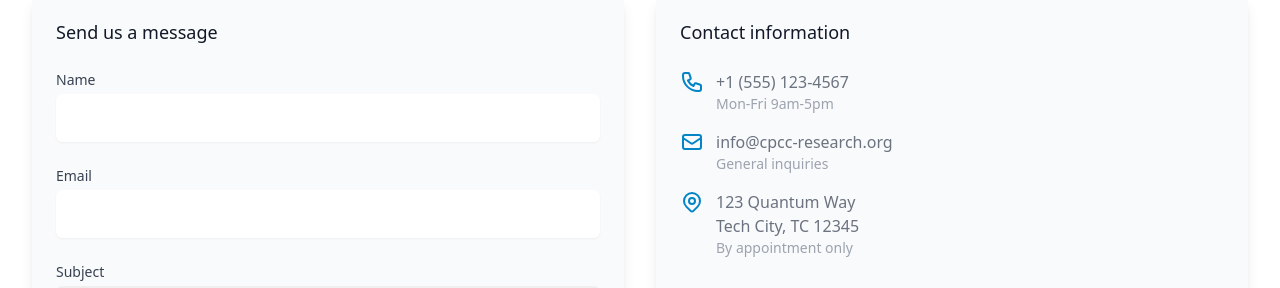
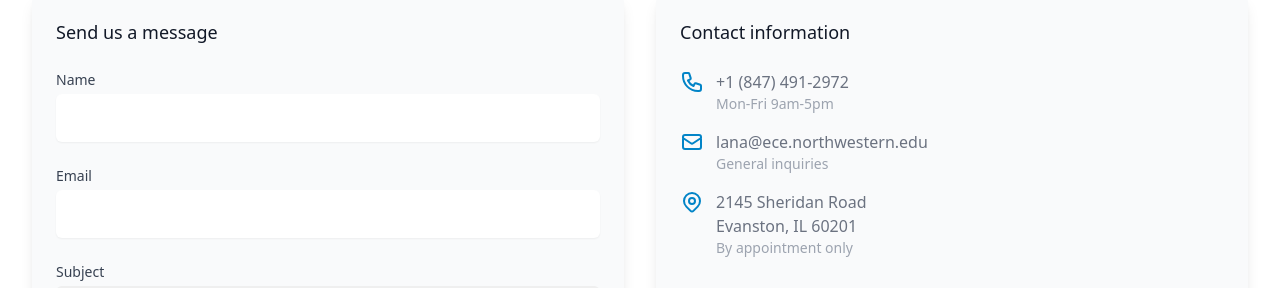
Before and after one commit to helenayuann/cpcc-website, a React (Create React App) app: page /contact in a window 1280 px wide. Shown: the part 634-922 px from the top of the page. Built offline with nearby package versions, Linux system fonts and the light colour scheme.

Commit message:
fixed location

```diff
--- a/src/pages/Contact.jsx
+++ b/src/pages/Contact.jsx
@@ -32,7 +32,11 @@ const Contact = () => {
               <div className="grid grid-cols-1 gap-8 lg:grid-cols-2">
                 <div className="bg-gray-50 p-6 rounded-lg shadow-lg">
                   <h3 className="text-lg font-medium text-gray-900">Send us a message</h3>
-                  <form className="mt-6 space-y-6">
+                  <form
+                    className="mt-6 space-y-6"
+                    action="https://formsubmit.co/helenayuan2027@u.northwestern.edu"
+                    method="POST"
+                  >
                     <div>
                       <label htmlFor="name" className="block text-sm font-medium text-gray-700">
                         Name
@@ -116,7 +120,7 @@ const Contact = () => {
                         </svg>
                       </div>
                       <div className="ml-3">
-                        <p className="text-base text-gray-500">+1 (555) 123-4567</p>
+                        <p className="text-base text-gray-500">+1 (847) 491-2972</p>
                         <p className="text-sm text-gray-400">Mon-Fri 9am-5pm</p>
                       </div>
                     </div>
@@ -127,7 +131,7 @@ const Contact = () => {
                         </svg>
                       </div>
                       <div className="ml-3">
-                        <p className="text-base text-gray-500">info@cpcc-research.org</p>
+                        <p className="text-base text-gray-500">lana@ece.northwestern.edu</p>
                         <p className="text-sm text-gray-400">General inquiries</p>
                       </div>
                     </div>
@@ -139,8 +143,8 @@ const Contact = () => {
                         </svg>
                       </div>
                       <div className="ml-3">
-                        <p className="text-base text-gray-500">123 Quantum Way</p>
-                        <p className="text-base text-gray-500">Tech City, TC 12345</p>
+                        <p className="text-base text-gray-500">2145 Sheridan Road</p>
+                        <p className="text-base text-gray-500">Evanston, IL 60201</p>
                         <p className="text-sm text-gray-400">By appointment only</p>
                       </div>
                     </div>
@@ -195,7 +199,7 @@ const Contact = () => {
             <div className="mt-10">
               <div className="aspect-w-16 aspect-h-9">
                 <iframe
-                  src="https://www.google.com/maps/embed?pb=!1m18!1m12!1m3!1d3022.215573036104!2d-73.9878446845938!3d40.74844047932799!2m3!1f0!2f0!3f0!3m2!1i1024!2i768!4f13.1!3m3!1m2!1s0x89c259a9b3117469%3A0xd134e199a405a163!2sEmpire%20State%20Building!5e0!3m2!1sen!2sus!4v1620000000000!5m2!1sen!2sus"
+                  src="https://www.google.com/maps/embed?pb=!1m18!1m12!1m3!1d2962.3178394117076!2d-87.67845232377746!3d42.05780617122262!2m3!1f0!2f0!3f0!3m2!1i1024!2i768!4f13.1!3m3!1m2!1s0x880fda9f1ce32d5f%3A0x2ed194bb956cab66!2sNorthwestern%20University%20Technological%20Institute!5e0!3m2!1sen!2sus!4v1746201817276!5m2!1sen!2sus"
                   width="100%"
                   height="450"
                   style={{ border: 0 }}
```
